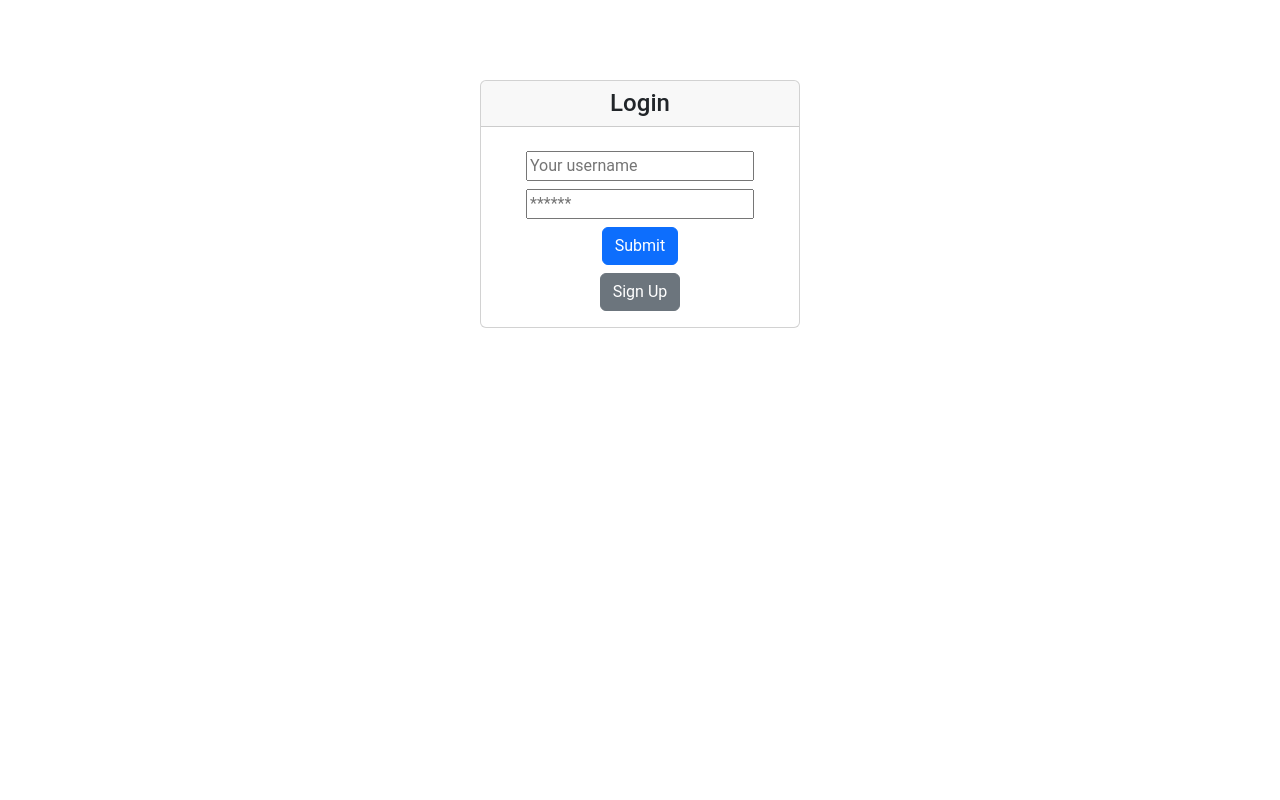
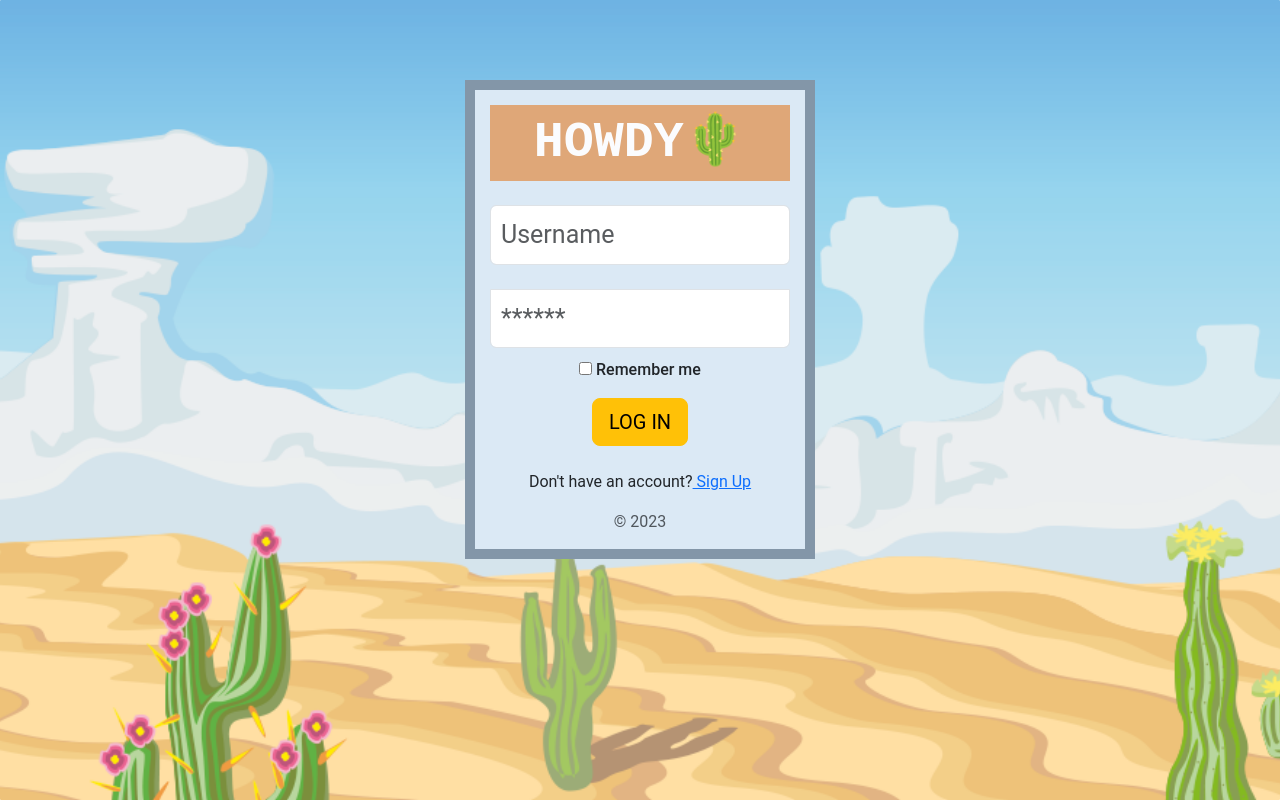
Before and after one commit to DrProfDavis/shootem-up-showdown, a React (Create React App) app in the folder client/: page /login in a window 1280 px wide. Built offline with nearby package versions, Linux system fonts and the light colour scheme.

Commit message:
added styling for log in and sign up forms

```diff
--- a/client/src/App.css
+++ b/client/src/App.css
@@ -195,6 +195,16 @@ to {background-position: -100px 0px;background-size:2750px;}
   opacity: 90%;
   text-transform:uppercase;
 }
+.center h2{
+  text-align:center;
+  font-weight: bold;
+  font-size: 50px;
+  color:white;
+  font-family: 'Source Code Pro', monospace;
+  background-color: rgb(224, 160, 107);
+  opacity: 90%;
+  text-transform:uppercase;
+}
 .center li{
   display: block;
   /* display: flex; */
@@ -208,3 +218,48 @@ to {background-position: -100px 0px;background-size:2750px;}
   opacity: 90%;
   text-transform:uppercase;
 }
+
+#root{text-align: center; width: 100%;}
+body {
+  display: -ms-flexbox;
+  display: flex;
+  -ms-flex-align: center;
+  align-items: center;
+  padding-top: 40px;
+  padding-bottom: 40px;
+  background-color: #f5f5f5;
+}
+
+.form-signin {
+  width: 100%;
+  max-width: 350px;
+  padding: 15px;
+  margin: auto;
+  background-color: rgb(219, 233, 245);
+  border-color: rgb(131, 150, 168);
+  border-width: 10px;
+  border-style:solid;
+}
+.form-signin .checkbox {
+  font-weight: 500;
+}
+.form-signin .form-control {
+  position: relative;
+  box-sizing: border-box;
+  height: auto;
+  padding: 10px;
+  font-size: 25px;
+}
+.form-signin .form-control:focus {
+  z-index: 2;
+}
+.form-signin input[type="email"] {
+  margin-bottom: -1px;
+  border-bottom-right-radius: 0;
+  border-bottom-left-radius: 0;
+}
+.form-signin input[type="password"] {
+  margin-bottom: 10px;
+  border-top-left-radius: 0;
+  border-top-right-radius: 0;
+}
--- a/client/src/pages/Login.js
+++ b/client/src/pages/Login.js
@@ -5,37 +5,11 @@ import { LOGIN } from '../utils/mutations';
 import Auth from '../utils/auth';
 import '../App.css';
 import 'bootstrap/dist/css/bootstrap.min.css'
-import { Button, Container, Row, Col } from 'react-bootstrap';
+import { Button, Container, Form, Row, Col } from 'react-bootstrap';
 
 
-// function Login(props) {
-//   const [formState, setFormState] = useState({ username: '', password: '' });
-//   const [login, { error }] = useMutation(LOGIN);
-
-//   const handleFormSubmit = async (event) => {
-//     event.preventDefault();
-//     try {
-//       const mutationResponse = await login({
-//         variables: { username: formState.username, password: formState.password },
-//       });
-//       const token = mutationResponse.data.login.token;
-//       Auth.login(token);
-//     } catch (e) {
-//       console.log(e);
-//     }
-//   };
-
-//   const handleChange = (event) => {
-//     const { name, value } = event.target;
-//     setFormState({
-//       ...formState,
-//       [name]: value,
-//     });
-//   };
-
 const Login = (props) => {
-  // removed email
-  const [formState, setFormState] = useState({username: '', password: '' });
+  const [formState, setFormState] = useState({ username: '', password: '' });
   const [login, { error, data }] = useMutation(LOGIN);
 
   // update state based on form input changes
@@ -64,20 +38,16 @@ const Login = (props) => {
 
     // clear form values
     setFormState({
-      // email: '',
       username: '',
       password: '',
     });
   };
 
   return (
-    <Container className="text-center">
-    <div className='positioned-div'>
-      <div className="card">
-
-        <h4 className="card-header p-2">Login</h4>
-        <div className="card-body">
-
+    <div className="login main-container center">
+      <Container className="text-center">
+        <div className='positioned-div'>
+          <div >
             {data ? (
               <p>
                 Success! You may now head{' '}
@@ -85,52 +55,29 @@ const Login = (props) => {
               </p>
             ) : (
 
-              <form onSubmit={handleFormSubmit}>
-                {/* <input
-                  className="form-input"
-                  placeholder="Your email"
-                  name="email"
-                  type="email"
-                  value={formState.email}
-                  onChange={handleChange}
-                /> */}
-                <div className="flex-row space-between my-2">
-                  <input
-                    className="form-input"
-                    placeholder="Your username"
-                    name="username"
-                    type="username"
-                    value={formState.username}
-                    onChange={handleChange}
-                  />
+              <form class="form-signin" onSubmit={handleFormSubmit}>
+                <h2 className="card-header p-2">HOWDY🌵</h2>
+                <label htmlFor="username" for="inputEmail" class="sr-only"></label>
+                <input class="form-control" placeholder="Username "
+                  name="username" type="username" value={formState.username} onChange={handleChange} required autofocus />
+
+                <label for="inputPassword" class="sr-only"></label>
+                <input class="form-control" placeholder="******" name="password" type="password" value={formState.password} onChange={handleChange} required />
+
+                <div class="checkbox mb-3">
+                  <label>
+                    <input type="checkbox" value="remember-me" /> Remember me
+                  </label>
                 </div>
-                <div className="flex-row space-between my-2">
-                  <input
-                    className="form-input"
-                    placeholder="******"
-                    name="password"
-                    type="password"
-                    value={formState.password}
-                    onChange={handleChange}
-                  />
-                </div>
-                <div className="flex-row space-between my-2">
-                  <Button
-                    className="btn btn-block btn-primary"
-                    style={{ cursor: 'pointer' }}
-                    type="submit"
-                  >
-                    Submit
-                  </Button>
-                </div>
-                <div>
-                  <Link to="/signup"
-                  className="btn btn-block btn-secondary"
-                  >
-                    Sign Up
-                  </Link>
-                </div>
+
+                <button class="btn btn-lg btn-warning btn-block" type="submit">LOG IN</button>
+                <br></br>
+                <br></br>
+                <p>Don't have an account?<Link to="/signup">  Sign Up</Link></p>
+                <p class="mt-2 mb-0 text-muted">&copy; 2023</p>
+
               </form>
+
             )}
 
             {error && (
@@ -140,8 +87,8 @@ const Login = (props) => {
             )}
           </div>
         </div>
-      </div>
-    </Container>
+      </Container>
+    </div>
   );
 }
 
--- a/client/src/pages/Signup.js
+++ b/client/src/pages/Signup.js
@@ -7,6 +7,7 @@ import { ADD_USER } from '../utils/mutations';
 import '../App.css';
 import 'bootstrap/dist/css/bootstrap.min.css'
 import { Button, Container, Row, Col } from 'react-bootstrap';
+
 
 function Signup(props) {
   // removed email and replaced with username
@@ -38,10 +39,11 @@ function Signup(props) {
     <div className="signup main-container center">
       <Container className="text-center signup">
         <div className='positioned-div'>
-          <div className="card">
-            <h4 className="card-header p-2">Sign Up</h4>
-            <div className="card-body">
-              <form onSubmit={handleFormSubmit}>
+          {/* <div className="card"> */}
+            {/* <h4 className="card-header p-2">Sign Up</h4> */}
+            {/* <div className="card-body"> */}
+
+              {/* <form onSubmit={handleFormSubmit}>
                 <div className="flex-row space-between my-2">
                   <label htmlFor="username"></label>
                   <input
@@ -52,16 +54,7 @@ function Signup(props) {
                     onChange={handleChange}
                   />
                 </div>
-                {/* <div className="flex-row space-between my-2">
-                <label htmlFor="email">Email: </label>
-                <input
-                  placeholder="enter email here"
-                  name="email"
-                  type="email"
-                  id="email"
-                  onChange={handleChange}
-                />
-              </div> */}
+
                 <div className="flex-row space-between my-2">
                   <label htmlFor="pwd"></label>
                   <input
@@ -84,10 +77,33 @@ function Signup(props) {
                     className="btn btn-block btn-secondary"
                   >Log In</Link>
                 </div>
+              </form> */}
+              <form class="form-signin" onSubmit={handleFormSubmit}>
+                <h2 className="card-header p-2">SIGN UP🌵</h2>
+                <label htmlFor="username" for="inputEmail" class="sr-only"></label>
+                <input class="form-control" placeholder="Username "
+                  name="username" type="username" value={formState.username} onChange={handleChange} required autofocus />
+
+                <label for="inputPassword" class="sr-only"></label>
+                <input class="form-control" placeholder="******" name="password" type="password" value={formState.password} onChange={handleChange} required />
+
+                <div class="checkbox mb-3">
+                  <label>
+                    <input type="checkbox" value="remember-me" /> Remember me
+                  </label>
+                </div>
+
+                <button class="btn btn-lg btn-warning btn-block" type="submit">SIGN UP</button>
+                <br></br>
+                <br></br>
+                <p>Already have an account?<Link to="/login">  Log In</Link></p>
+                <p class="mt-2 mb-0 text-muted">&copy; 2023</p>
+
               </form>
+
             </div>
-          </div>
-        </div>
+          {/* </div> */}
+        {/* </div> */}
       </Container>
     </div>
   );
```
